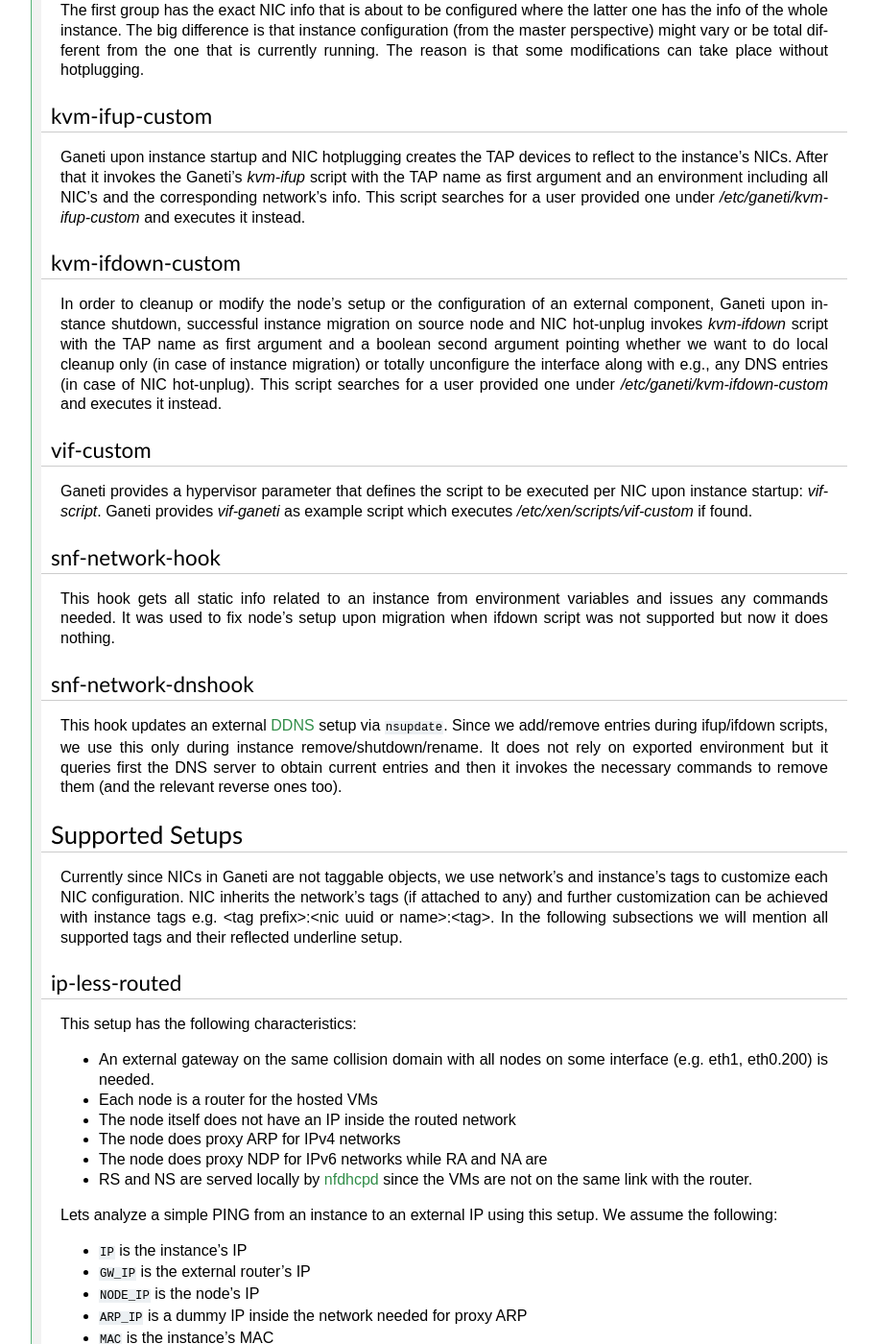
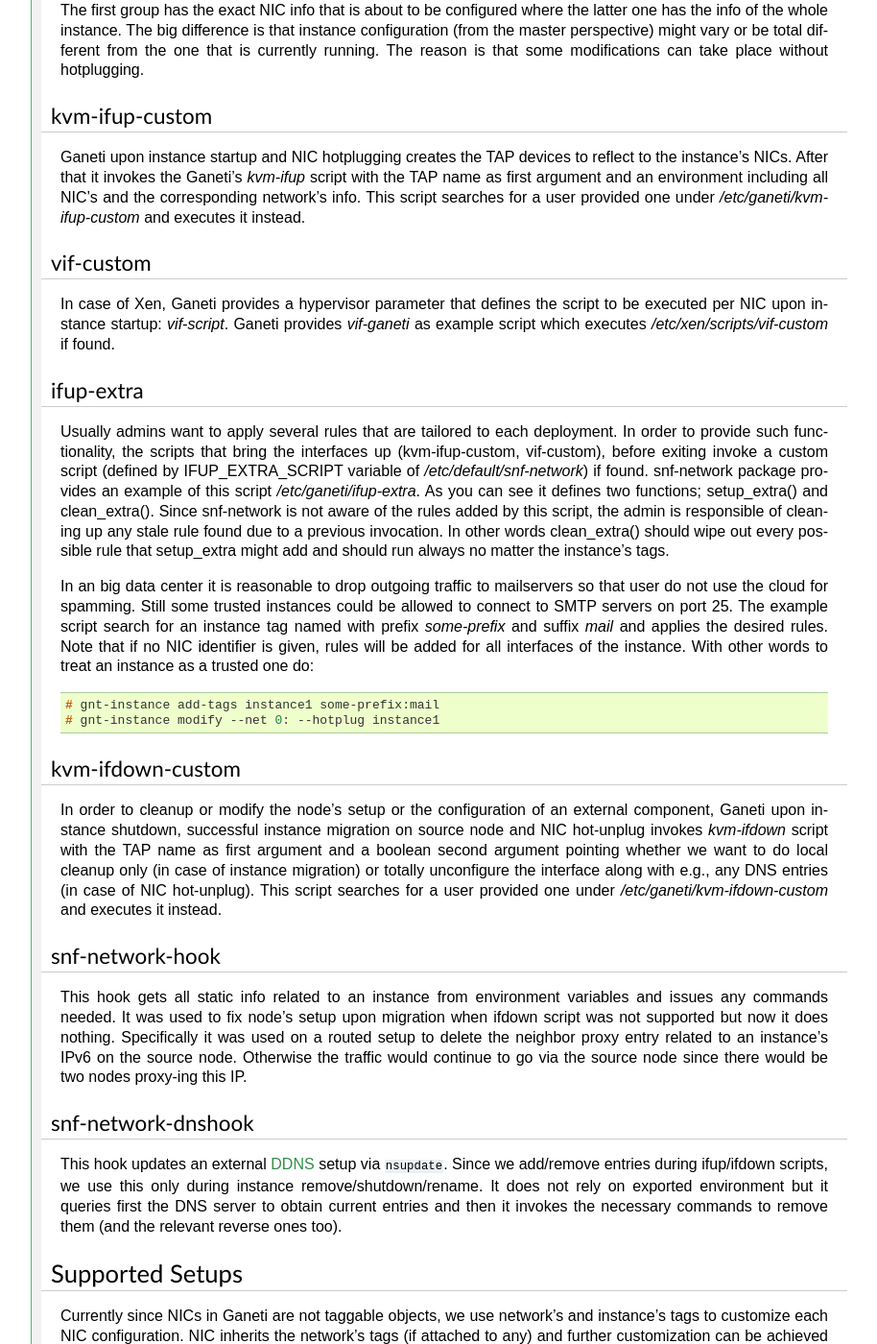
Before and after one commit to grnet/gnt-networking, a Sphinx documentation site: the page built from docs/index.rst, in a window 1280 px wide and 1400 px high, scrolled down 749 px. Shown: the whole window at 96% size, without its empty margins (187-1101 px from the left). Built offline with Sphinx 7.4.7, drawn with Linux system fonts in a browser that asks for light colours; formulas are drawn with MathJax 3; some of the changed text lies outside the part shown.

Commit message:
Update docs
- ifup-extra
- firewall
- nfdhcpd

Signed-off-by: Dimitris Aragiorgis <dimara@grnet.gr>

```diff
--- a/docs/index.rst
+++ b/docs/index.rst
@@ -65,6 +65,45 @@
 instead.
 
 
+vif-custom
+^^^^^^^^^^
+
+In case of Xen, Ganeti provides a hypervisor parameter that defines the script
+to be executed per NIC upon instance startup: `vif-script`. Ganeti provides
+`vif-ganeti` as example script which executes `/etc/xen/scripts/vif-custom` if
+found.
+
+
+ifup-extra
+^^^^^^^^^^
+
+Usually admins want to apply several rules that are tailored to each
+deployment.  In order to provide such functionality, the scripts that bring the
+interfaces up (kvm-ifup-custom, vif-custom), before exiting invoke a custom
+script (defined by IFUP_EXTRA_SCRIPT variable of `/etc/default/snf-network`) if
+found.  snf-network package provides an example of this script
+`/etc/ganeti/ifup-extra`.  As you can see it defines two functions;
+setup_extra() and clean_extra().  Since snf-network is not aware of the rules
+added by this script, the admin is responsible of cleaning up any stale rule
+found due to a previous invocation. In other words clean_extra() should wipe
+out every possible rule that setup_extra might add and should run always
+no matter the instance's tags.
+
+In an big data center it is reasonable to drop outgoing traffic to mailservers
+so that user do not use the cloud for spamming. Still some trusted
+instances could be allowed to connect to SMTP servers on port 25. The
+example script search for an instance tag named with prefix `some-prefix`
+and suffix `mail` and applies the desired rules. Note that if no NIC
+identifier is given, rules will be added for all interfaces of the
+instance. With other words to treat an instance as a trusted one do:
+
+.. code-block:: console
+
+  # gnt-instance add-tags instance1 some-prefix:mail
+  # gnt-instance modify --net 0: --hotplug instance1
+
+
+
 kvm-ifdown-custom
 ^^^^^^^^^^^^^^^^^
 
@@ -78,20 +117,16 @@
 `/etc/ganeti/kvm-ifdown-custom` and executes it instead.
 
 
-vif-custom
-^^^^^^^^^^
-
-Ganeti provides a hypervisor parameter that defines the script to be executed
-per NIC upon instance startup: `vif-script`. Ganeti provides `vif-ganeti` as
-example script which executes `/etc/xen/scripts/vif-custom` if found.
-
-
 snf-network-hook
 ^^^^^^^^^^^^^^^^
 
-This hook gets all static info related to an instance from environment variables
-and issues any commands needed. It was used to fix node's setup upon migration
-when ifdown script was not supported but now it does nothing.
+This hook gets all static info related to an instance from environment
+variables and issues any commands needed. It was used to fix node's setup upon
+migration when ifdown script was not supported but now it does nothing.
+Specifically it was used on a routed setup to delete the neighbor proxy entry
+related to an instance's IPv6 on the source node. Otherwise the traffic
+would continue to go via the source node since there would be two nodes
+proxy-ing this IP.
 
 
 snf-network-dnshook
@@ -269,16 +304,57 @@
 managed.
 
 
-Contents:
+nfdhcpd
+^^^^^^^
 
-.. toctree::
-   :maxdepth: 2
+snf-network creates binding files with all info required under
+`/var/lib/nfdhcpd/` directore so that `nfdhcpd
+<http://www.synnefo.org/docs/nfdhcpd/latest/index.html>`_ can reply
+to DHCP, NS, RS, DHCPv6 and thus instances get properly configured.
 
 
 
-Indices and tables
-==================
+Firewall
+--------
 
-* :ref:`genindex`
-* :ref:`modindex`
-* :ref:`search`
+Synnefo defines three security levels: protected, limited, and unprotected.
+
+- Protected means that traffic requesting new connections will be dropped,
+  dns responses (dport 53) will be accepted, icmp protocol (ping) will be
+  accepted and everything else dropped.
+
+- Limited additionally allows ssh (dport 22) and rdp (dport 3389).
+
+- Unprotected accepts everything.
+
+This firewall profile is defined per NIC. Since NICs are not taggable objects
+in Ganeti we tag instances instead. The tag should be of the following
+format:
+
+synnefo:network:<ident>:<profile>
+
+`ident` is the NIC identifier (index, uuid or name).
+`profile` is one of the above security levels.
+
+snf-network package provides `/etc/ferm/snf-network.ferm` which defines
+the corresponding iptables chains with the proper rules.
+
+routed setup
+^^^^^^^^^^^^
+
+Since the node is the router for the VMs, the traffic gets through FORWARD
+chain. So if a tag is found we add the following rule:
+
+.. code-block:: console
+
+  # iptables -t filter -I FORWARD -o $INTERFACE -j $chain
+
+
+bridged setup
+^^^^^^^^^^^^^
+
+In case traffic goes through a bridge we need physdev module of iptables:
+
+.. code-block:: console
+
+  # iptables -t filter -I FORWARD -m physdev --physdev-out $INTERFACE -j $chain
```
Also changed, not shown: other parts of docs/index.rst (+2 -2 lines).
